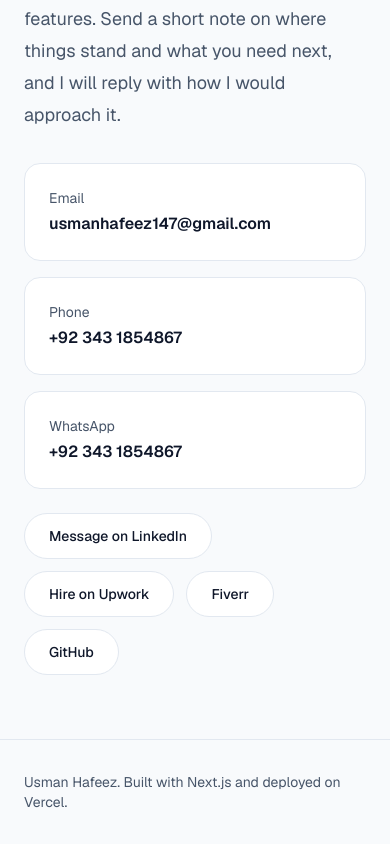
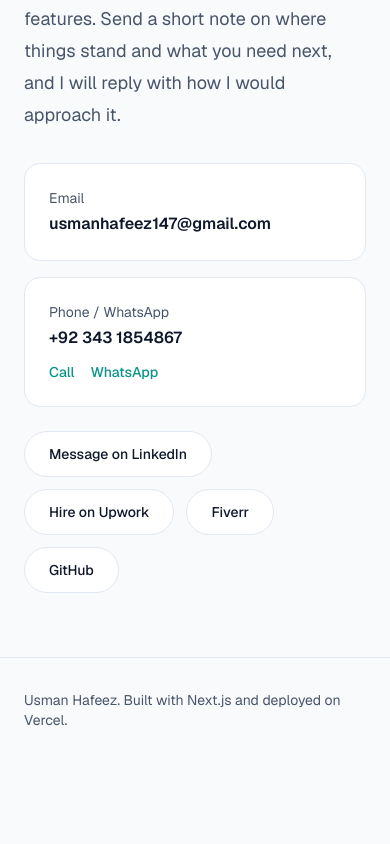
Before and after one commit to usmanhafeez147/portfolio, a Next.js app: page / in a window 390 px wide. Shown: the part 9506-10350 px from the top of the page. After the commit the page ends 10268 px from the top, so only its background shows below. Built offline with nearby package versions, Linux system fonts and the light colour scheme.

Commit message:
Merge phone and WhatsApp into one contact card

```diff
--- a/src/app/page.tsx
+++ b/src/app/page.tsx
@@ -183,19 +183,23 @@ export default function Home() {
             Send a short note on where things stand and what you need next, and I will
             reply with how I would approach it.
           </p>
-          <div className="mt-8 grid gap-4 sm:grid-cols-3">
+          <div className="mt-8 grid gap-4 sm:grid-cols-2">
             <a href={`mailto:${profile.email}`} className="card rounded-2xl border border-line bg-card p-6">
               <p className="text-sm text-muted">Email</p>
               <p className="mt-1 break-all font-semibold">{profile.email}</p>
             </a>
-            <a href={`tel:${profile.phoneE164}`} className="card rounded-2xl border border-line bg-card p-6">
-              <p className="text-sm text-muted">Phone</p>
+            <div className="card rounded-2xl border border-line bg-card p-6">
+              <p className="text-sm text-muted">Phone / WhatsApp</p>
               <p className="mt-1 font-semibold">{profile.phone}</p>
-            </a>
-            <a href={profile.whatsapp} rel="noreferrer" className="card rounded-2xl border border-line bg-card p-6">
-              <p className="text-sm text-muted">WhatsApp</p>
-              <p className="mt-1 font-semibold">{profile.phone}</p>
-            </a>
+              <div className="mt-3 flex gap-4 text-sm font-medium text-accent">
+                <a href={`tel:${profile.phoneE164}`} className="hover:underline">
+                  Call
+                </a>
+                <a href={profile.whatsapp} rel="noreferrer" className="hover:underline">
+                  WhatsApp
+                </a>
+              </div>
+            </div>
           </div>
           <div className="mt-6 flex flex-wrap gap-3">
             <a href={profile.links.linkedin} className={linkClass} rel="noreferrer">
```
